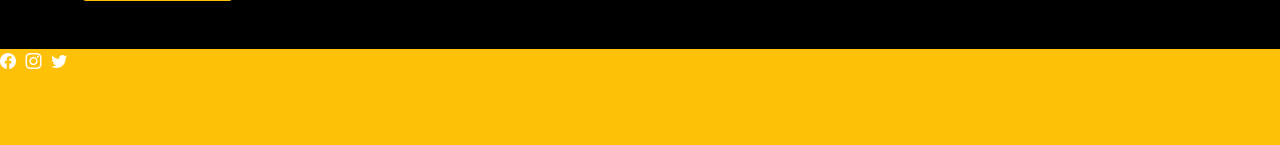
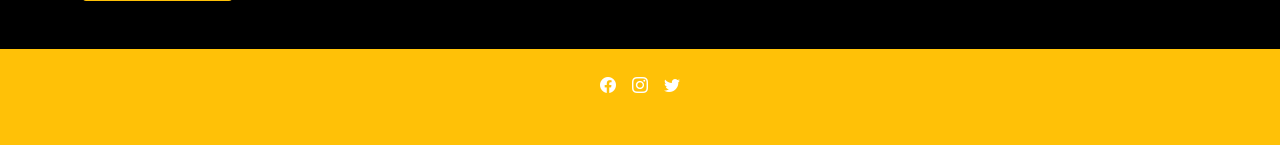
Before and after one commit to salamecheee/SalamecheGit, a PHP site: page / in a window 1280 px wide. Shown: the part 3575-3720 px from the top of the page. Run offline with PHP 8.4, Linux system fonts and the light colour scheme; some libraries are stand-ins or nearby versions; some web fonts are replaced.

Commit message:
ajout icônes centrés

```diff
--- a/index.php
+++ b/index.php
@@ -47,11 +47,12 @@
 
       footer{
         height: 6em;
-        display: flex;
       }
 
-      i{
+      .icones {
+        display: flex;
         justify-content: center;
+        align-items: center;
       }
 
     </style>
@@ -162,10 +163,10 @@
     <br>
 
     <footer class="bg-warning">
-      <div class="">
-        <i class="bi bi-facebook"></i>
-        <i class="bi bi-instagram"></i>
-        <i class="bi bi-twitter"></i>
+      <div class="icones">
+        <i class="my-4 mx-2 bi bi-facebook"></i>
+        <i class="my-4 mx-2 bi bi-instagram"></i>
+        <i class="my-4 mx-2 bi bi-twitter"></i>
       </div>
     </footer>
 
```
